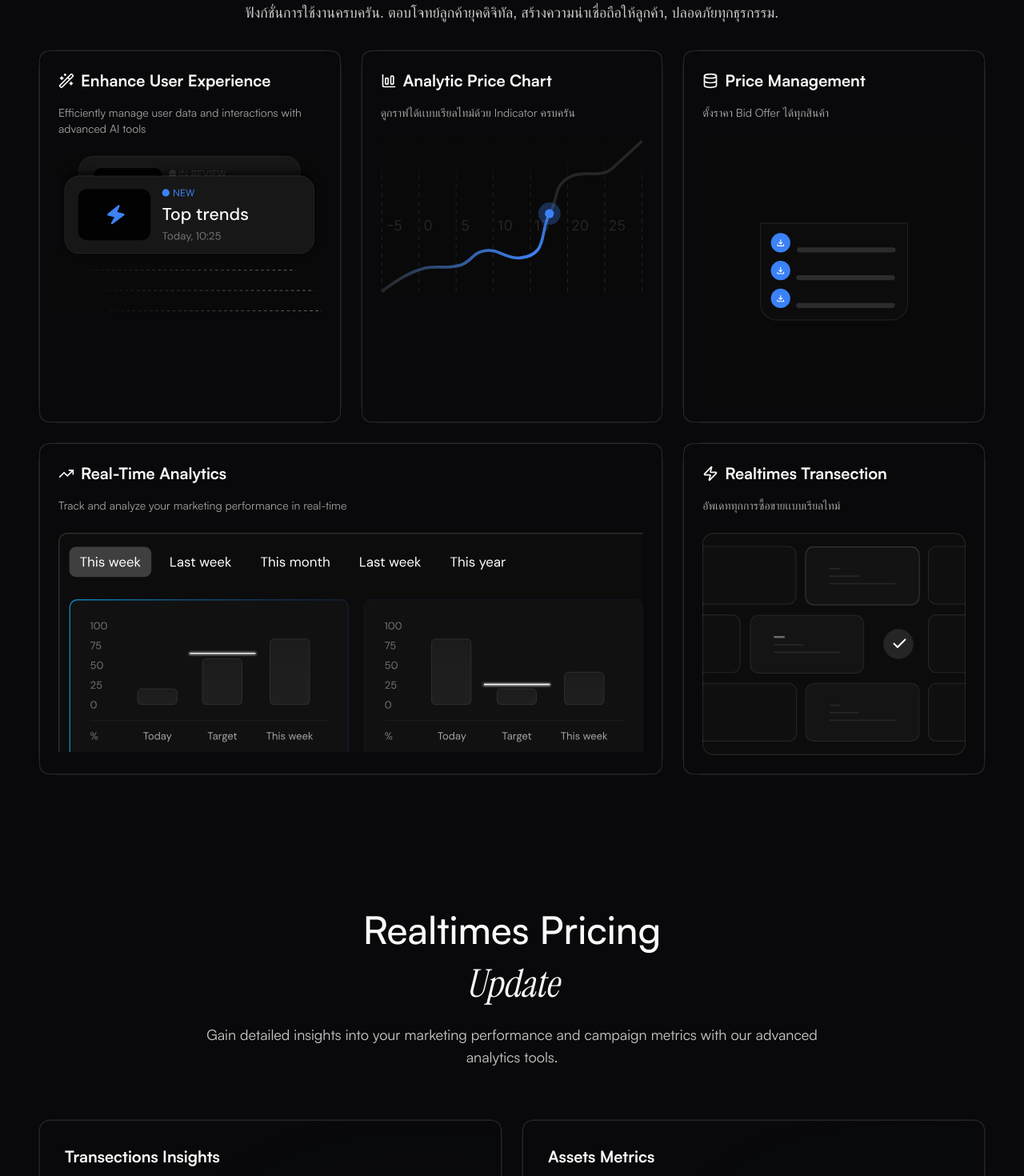
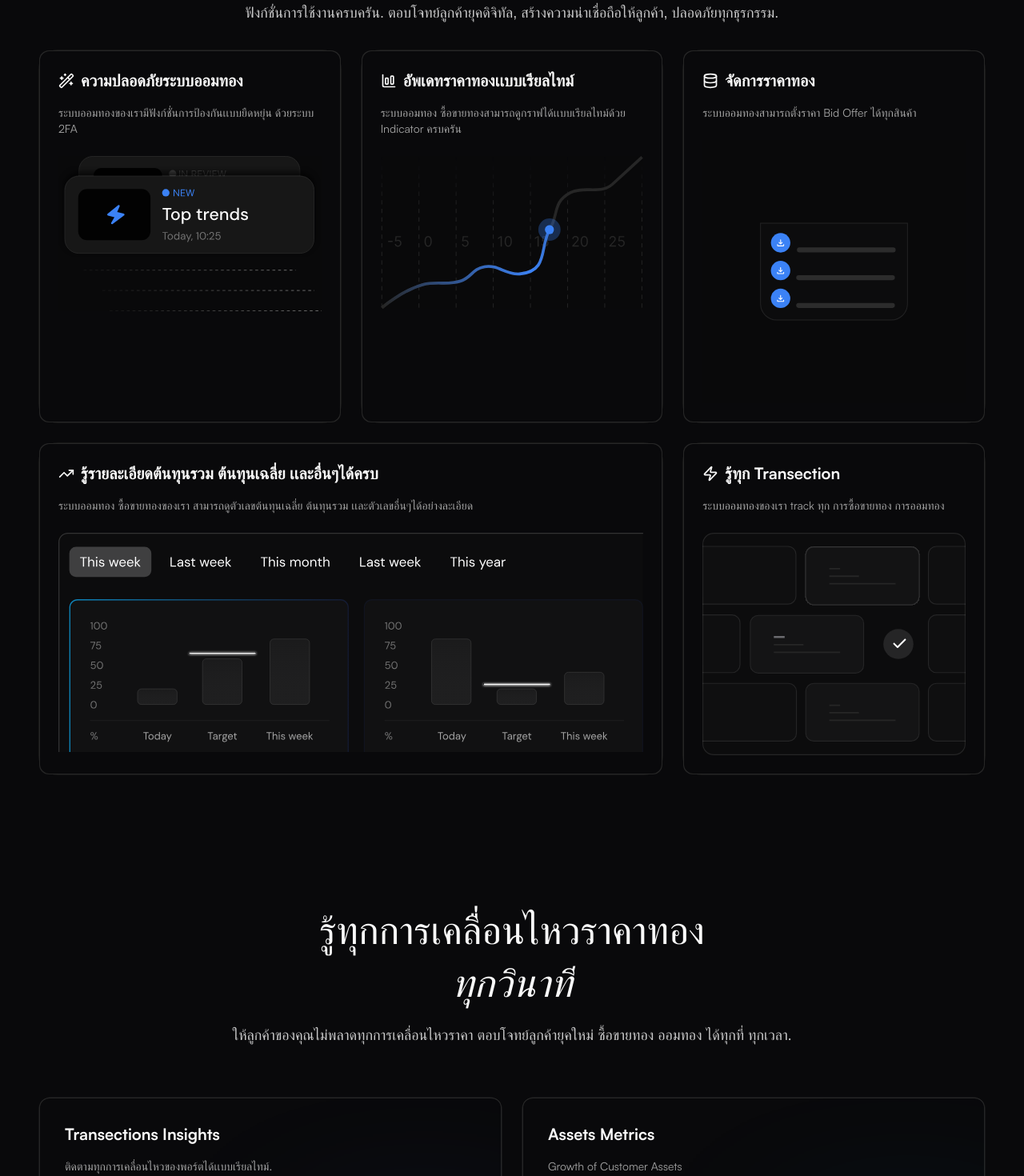
Before and after one commit to Ronnakrit11/aurienn-website-new, a Next.js app: page / in a window 1280 px wide. Shown: the part 2120-3590 px from the top of the page at 80% size. Built offline with nearby package versions, Linux system fonts and the light colour scheme; no server answers; a web font is replaced by a local one.

Commit message:
improve home seo

```diff
--- a/src/components/marketing/analysis.tsx
+++ b/src/components/marketing/analysis.tsx
@@ -9,10 +9,10 @@ const Analysis = () => {
             <Container>
                 <div className="flex flex-col items-center text-center max-w-3xl mx-auto mb-16">
                     <h2 className="text-2xl md:text-4xl lg:text-5xl font-heading font-medium !leading-snug">
-                        Realtimes Pricing   <br /><span className="font-subheading italic">Update</span>
+                        รู้ทุกการเคลื่อนไหวราคาทอง  <br /><span className="font-subheading italic">ทุกวินาที</span>
                     </h2>
                     <p className="text-base md:text-lg text-accent-foreground/80 mt-4">
-                        Gain detailed insights into your marketing performance and campaign metrics with our advanced analytics tools.
+                        ให้ลูกค้าของคุณไม่พลาดทุกการเคลื่อนไหวราคา ตอบโจทย์ลูกค้ายุคใหม่ ซื้อขายทอง ออมทอง ได้ทุกที่ ทุกเวลา.
                     </p>
                 </div>
             </Container>
@@ -33,7 +33,7 @@ const Analysis = () => {
                                     Transections Insights
                                 </h3>
                                 <p className="text-sm text-muted-foreground">
-                                    Track your Transections performance with data-driven insights.
+                                    ติดตามทุกการเคลื่อนไหวของพอร์ตได้เเบบเรียลไทม์.
                                 </p>
 
                                 <div className="space-y-4">
--- a/src/components/marketing/pricing.tsx
+++ b/src/components/marketing/pricing.tsx
@@ -16,10 +16,10 @@ const Pricing = () => {
                 <Container>
                     <div className="flex flex-col items-center text-center max-w-2xl mx-auto">
                         <h2 className="text-2xl md:text-4xl lg:text-5xl font-heading font-medium !leading-snug mt-6">
-                            Find the right plan that suits <br className="hidden lg:block" /> <span className="font-subheading italic">your needs</span>
+                           เเพ็คเกจระบบออมทอง ซื้อขายทอง <br className="hidden lg:block" /> <span className="font-subheading italic">ออนไลน์</span>
                         </h2>
                         <p className="text-base md:text-lg text-center text-accent-foreground/80 mt-6 font-thai">
-                            ระบบซื้อขายทองเเละการออมทอมเเบบเรียลไทม์ สร้างโอกาสการเติบโตของร้านทองของคุณ, เน้นความปลอดภัย, สะดวกสบายให้เเก่่ลูกค้าที่จะออมทอง.
+                            ระบบซื้อขายทองเเละการออมทองเเบบเรียลไทม์ สร้างโอกาสการเติบโตของร้านทองของคุณ, เน้นความปลอดภัย, สะดวกสบายให้เเก่ลูกค้าที่จะออมทอง.
                         </p>
                     </div>
                 </Container>
--- a/src/constants/features.ts
+++ b/src/constants/features.ts
@@ -8,32 +8,32 @@ import {
 
 export const FEATURES = [
     {
-        title: "Enhance User Experience",
-        description: "Efficiently manage user data and interactions with advanced AI tools",
+        title: "ความปลอดภัยระบบออมทอง",
+        description: "ระบบออมทองของเรามีฟังก์ชั่นการป้องกันเเบบยืดหยุ่น ด้วยระบบ 2FA",
         icon: WandSparklesIcon,
         image: "/images/feature-two.svg",
     },
     {
-        title: "Analytic Price Chart",
-        description: "ดูกราฟได้เเบบเรียลไทม์ด้วย Indicator ครบครัน",
+        title: "อัพเดทราคาทองเเบบเรียลไทม์",
+        description: "ระบบออมทอง ซื้อขายทองสามารถดูกราฟได้เเบบเรียลไทม์ด้วย Indicator ครบครัน",
         icon: ChartColumnBigIcon,
         image: "/images/feature-one.svg",
     },
     {
-        title: "Price Management",
-        description: "ตั้งราคา Bid Offer ได้ทุกสินค้า",
+        title: "จัดการราคาทอง",
+        description: "ระบบออมทองสามารถตั้งราคา Bid Offer ได้ทุกสินค้า",
         icon: DatabaseIcon,
         image: "/images/feature-three.svg",
     },
     {
-        title: "Real-Time Analytics",
-        description: "Track and analyze your marketing performance in real-time",
+        title: "รู้รายละเอียดต้นทุนรวม ต้นทุนเฉลี่ย เเละอื่นๆได้ครบ",
+        description: "ระบบออมทอง ซื้อขายทองของเรา สามารถดูตัวเลขต้นทุนเฉลี่ย ต้นทุนรวม เเละตัวเลขอื่นๆได้อย่างละเอียด",
         icon: TrendingUpIcon,
         image: "/images/feature-four.svg",
     },
     {
-        title: "Realtimes Transection",
-        description: "อัพเดททุกการซื้อขายเเบบเรียลไทม์",
+        title: "รู้ทุก Transection",
+        description: "ระบบออมทองของเรา track ทุก การซื้อขายทอง การออมทอง",
         icon: ZapIcon,
         image: "/images/feature-five.svg",
     }
```
